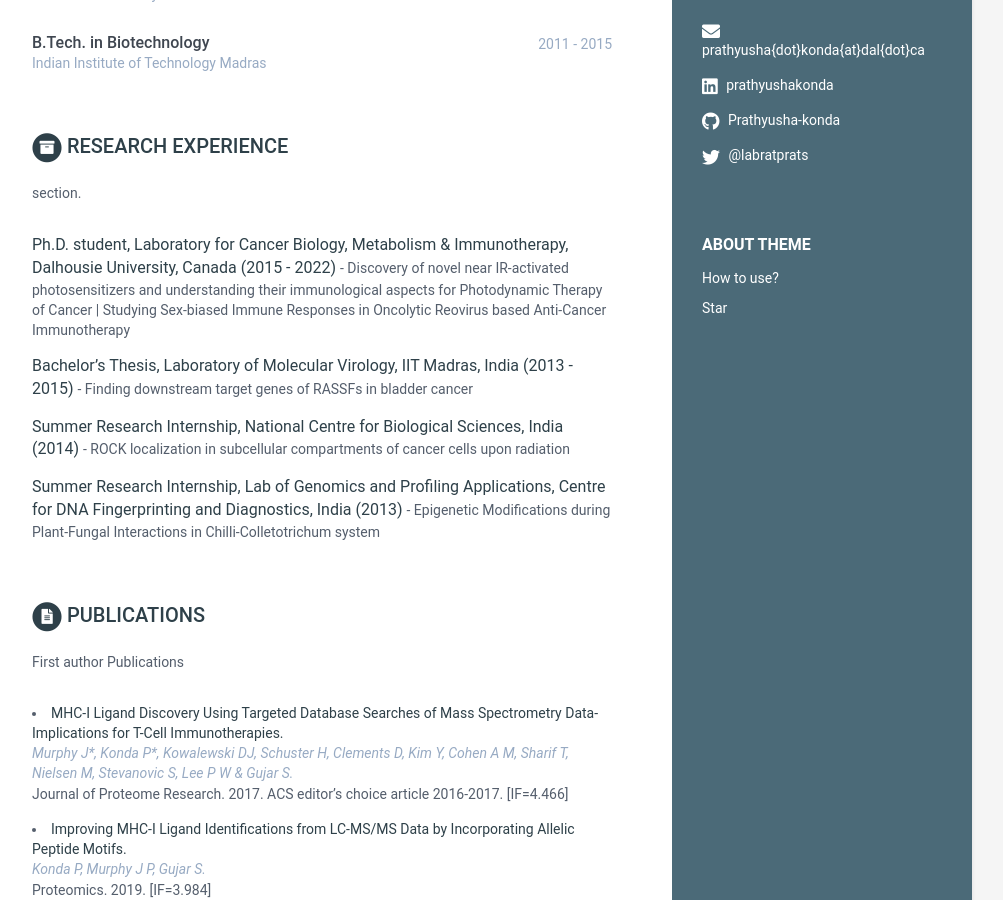
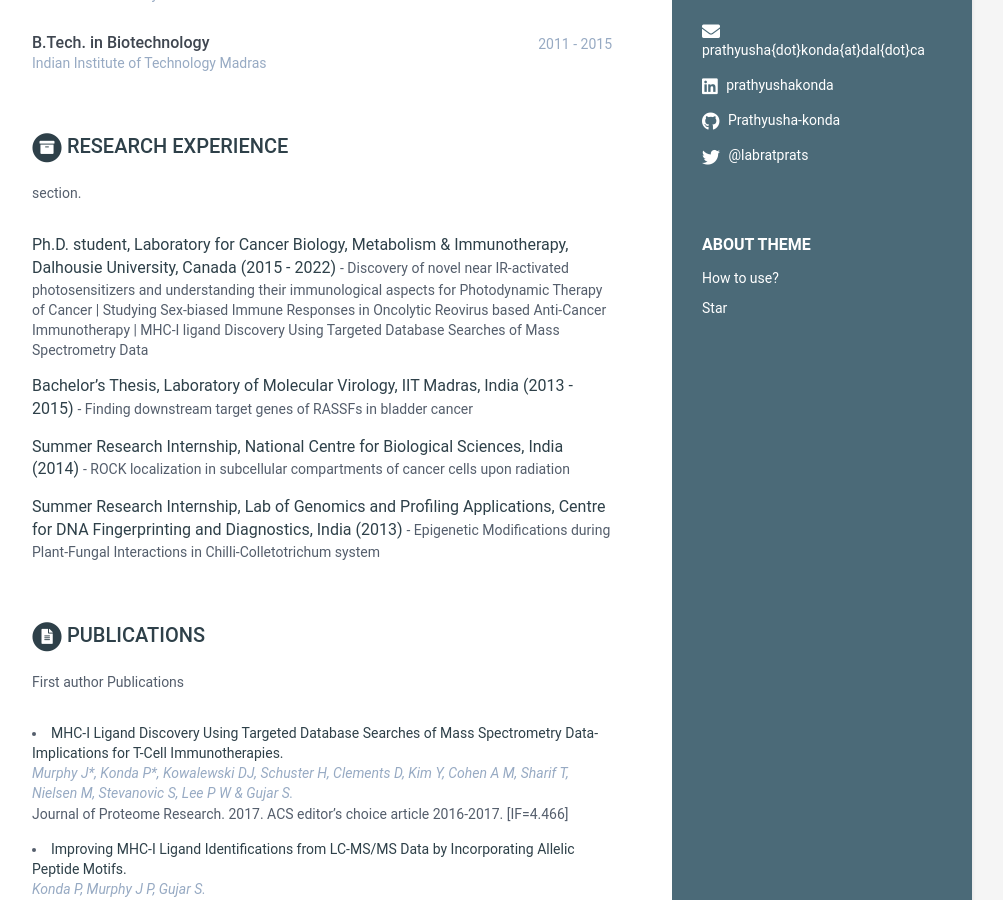
Before and after one commit to Prathyusha-konda/Website, a Jekyll site: the page built from index.html, in a window 1280 px wide and 900 px high, scrolled down 307 px. Shown: the whole window, without its empty margins (168-1171 px from the left). Built offline with Jekyll 4.4.1, drawn with Linux system fonts in a browser that asks for light colours.

Commit message:
Update data.yml

```diff
--- a/_data/data.yml
+++ b/_data/data.yml
@@ -39,7 +39,7 @@ projects:
       section.
     assignments:
       - title: Ph.D. student, Laboratory for Cancer Biology, Metabolism & Immunotherapy, Dalhousie University, Canada (2015 - 2022)
-        tagline: "Discovery of novel near IR-activated photosensitizers and understanding their immunological aspects for Photodynamic Therapy of Cancer | Studying Sex-biased Immune Responses in Oncolytic Reovirus based Anti-Cancer Immunotherapy"
+        tagline: "Discovery of novel near IR-activated photosensitizers and understanding their immunological aspects for Photodynamic Therapy of Cancer | Studying Sex-biased Immune Responses in Oncolytic Reovirus based Anti-Cancer Immunotherapy | MHC-I ligand Discovery Using Targeted Database Searches of Mass Spectrometry Data"
        # tagline: "Studying Sex-biased Immune Responses in Oncolytic Reovirus based Anti-Cancer Immunotherapy"
        # tagline: "MHC-I ligand Discovery Using Targeted Database Searches of Mass Spectrometry Data"
 
```
